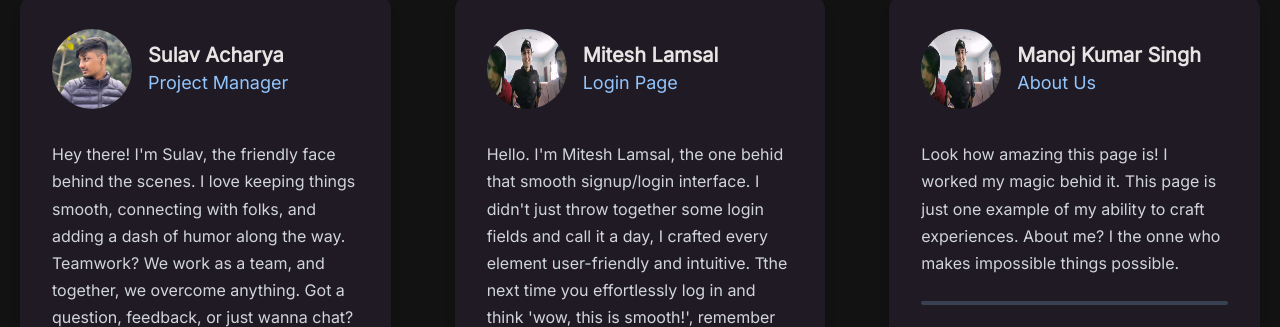
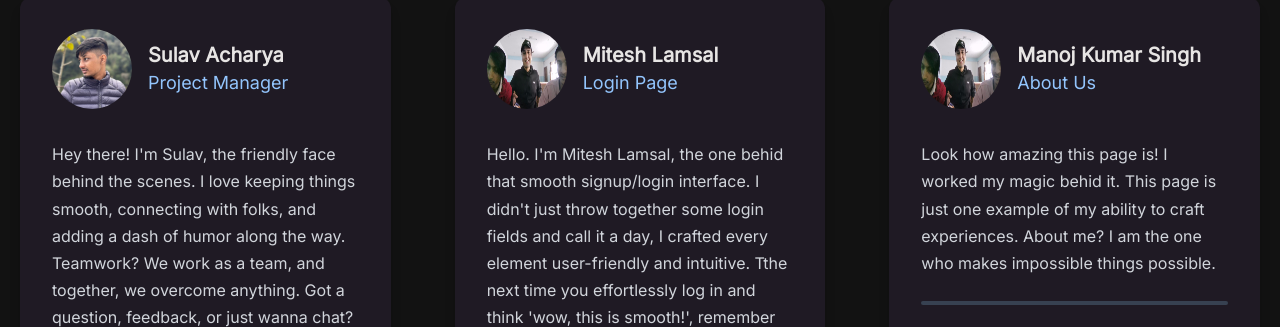
Before and after one commit to Sanket2060/Bhojan, a React (Vite) app: page /aboutus in a window 1280 px wide. Shown: the part 1090-1417 px from the top of the page. Built offline with nearby package versions, Linux system fonts and the light colour scheme.

Commit message:
Update AboutUs.jsx
grammar

```diff
--- a/src/pages/AboutUs.jsx
+++ b/src/pages/AboutUs.jsx
@@ -72,7 +72,7 @@ function AboutUsme(props) {
 
   const [name6, setName6] = useState("Manoj Kumar Singh");
   const [desp6, setDesp6] = useState(
-    "Look how amazing this page is! I worked my magic behid it. This page is just one example of my ability to craft experiences. About me? I the onne who makes impossible things possible."
+    "Look how amazing this page is! I worked my magic behid it. This page is just one example of my ability to craft experiences. About me? I am the one who makes impossible things possible."
   );
   const [field6, setField6] = useState("About Us");
   const [image6, Image6] = useState(F);
```
